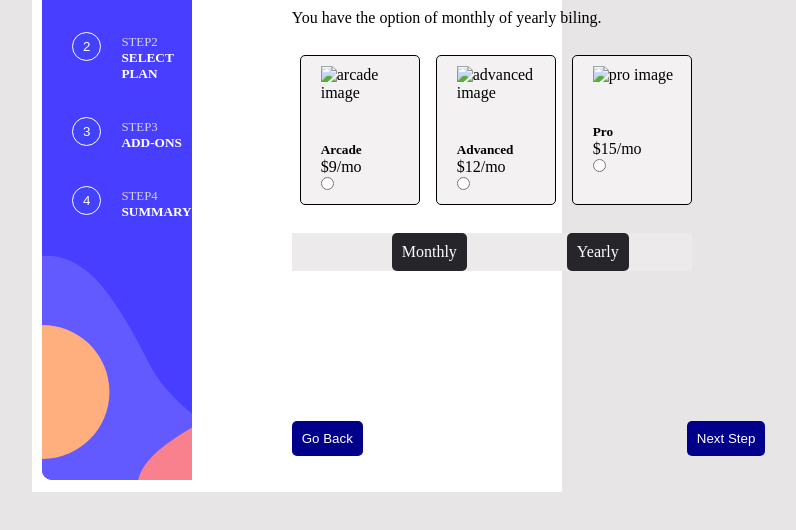
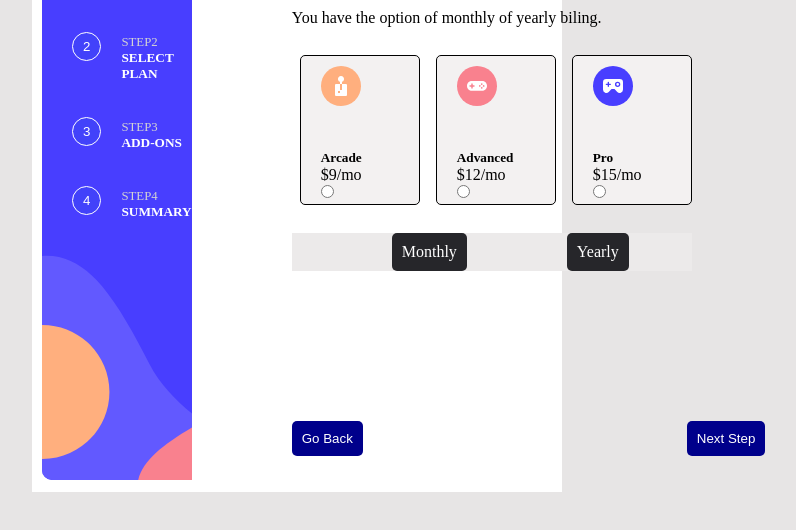
Before and after one commit to Astonish5/multi-step-form2, a plain HTML site: page step2.html in a window 1280 px wide. Shown: the part 168-698 px from the top of the page, without its empty margins (418-1214 px from the left). Drawn offline with Linux system fonts and the light colour scheme; files that its build step writes are made by us from their sources; files whose address does not match are found by name.

Commit message:
Update step2.html

```diff
--- a/step2.html
+++ b/step2.html
@@ -56,19 +56,19 @@
                 <p class="pg">You have the option of monthly of yearly biling.</p>
                 <div class="boxes">
                     <div class="box1">
-                        <img src="/assets/images/icon-arcade.svg" alt=" arcade image" class="sub">
+                        <img src="icon-arcade.svg" alt=" arcade image" class="sub">
                         <h5>Arcade</h5>
                         <p>$9/mo</p>
                         <input type="radio" name="box" id="box">
                     </div>
                     <div class="box1">
-                        <img src="/assets/images/icon-advanced.svg" alt="advanced image" class="sub">
+                        <img src="icon-advanced.svg" alt="advanced image" class="sub">
                         <h5>Advanced</h5>
                         <p>$12/mo</p>
                         <input type="radio" name="box" id="box" required>
                     </div>
                     <div class="box1">
-                        <img src="/assets/images/icon-pro.svg" alt="pro image" class="sub">
+                        <img src="icon-pro.svg" alt="pro image" class="sub">
                         <h5>Pro</h5>
                         <p>$15/mo</p>
                         <input type="radio" name="box" id="box">
```
